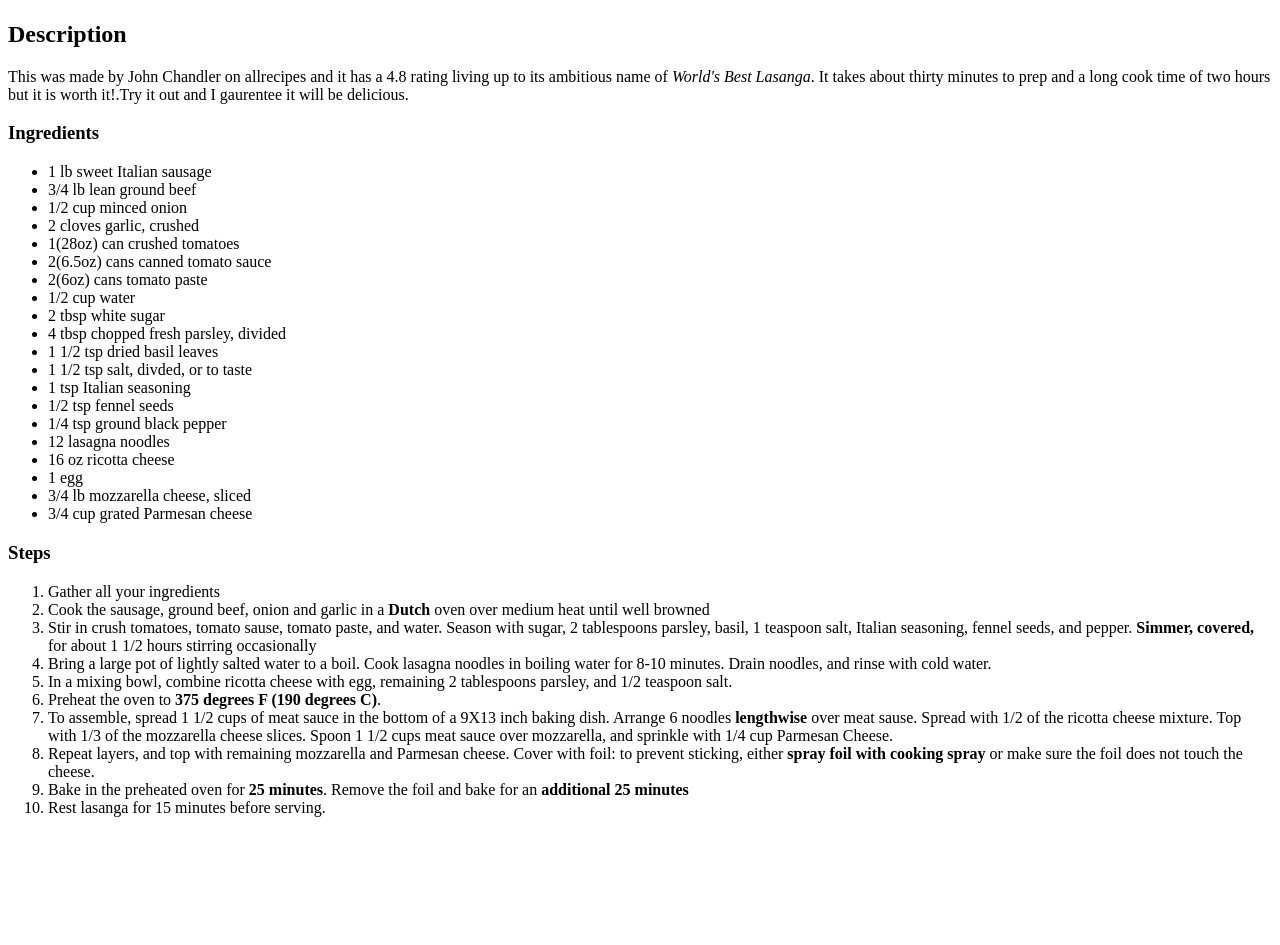
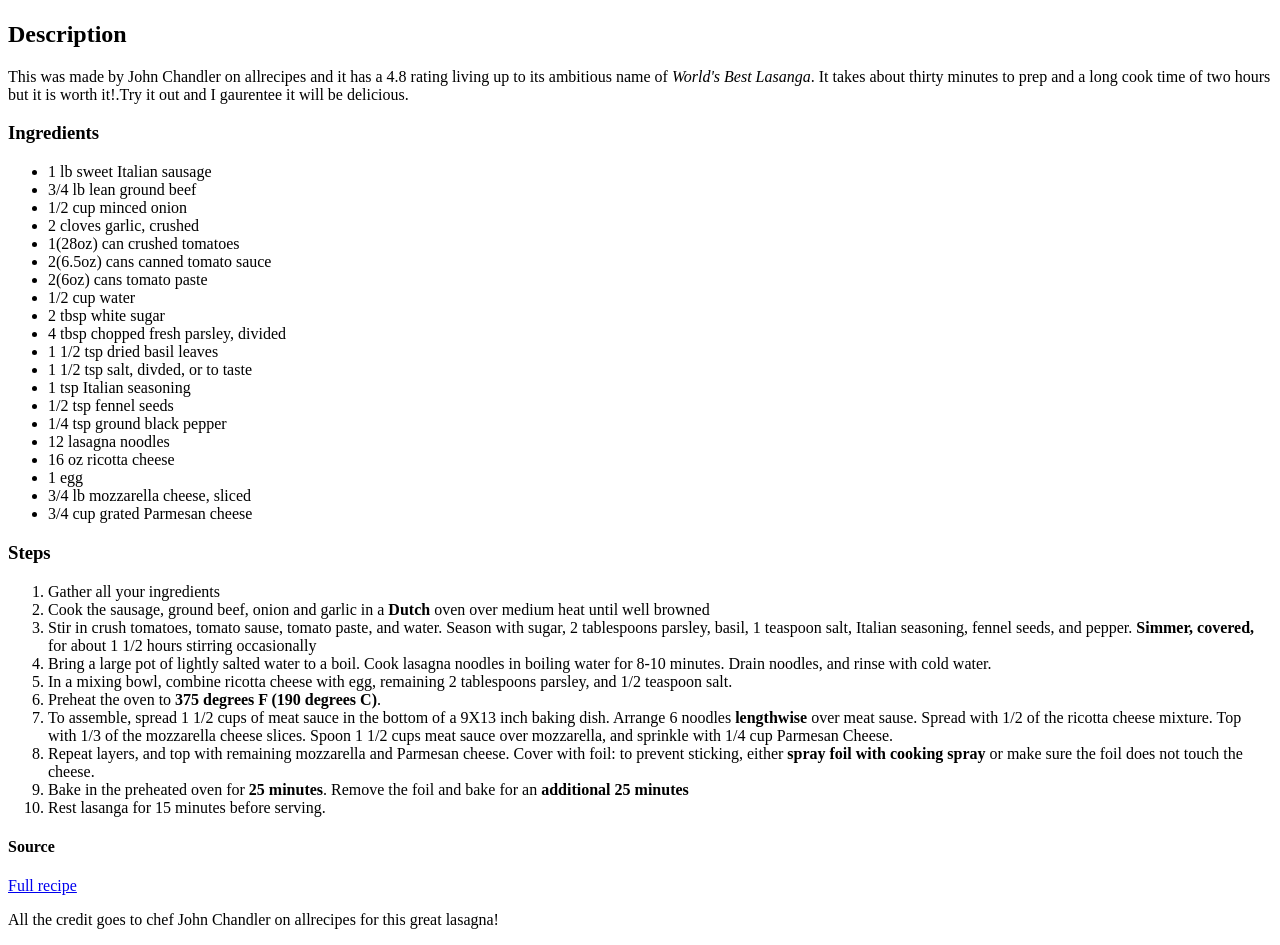
Before and after one commit to boothe0/odin-recipes, a plain HTML site: page recipes/lasagna.html in a window 1280 px wide. Shown: the part 99-1044 px from the top of the page. Before the commit the page ends 932 px from the top, so only its background shows below. Drawn offline with Linux system fonts and the light colour scheme.

Commit message:
Added a source to the website I used

```diff
--- a/recipes/lasagna.html
+++ b/recipes/lasagna.html
@@ -57,5 +57,8 @@
             <li>Bake in the preheated oven for <strong>25 minutes</strong>. Remove the foil and bake for an <strong>additional 25 minutes</strong> </li>
             <li>Rest lasanga for 15 minutes before serving.</li>
         </ol>
+        <h4>Source</h4>
+        <a href="https://www.allrecipes.com/recipe/23600/worlds-best-lasagna/"target="_blank" rel="noopener noreferrer">Full recipe</a>
+        <p>All the credit goes to chef John Chandler on allrecipes for this great lasagna!</p>
     </body>
 </html>
```
